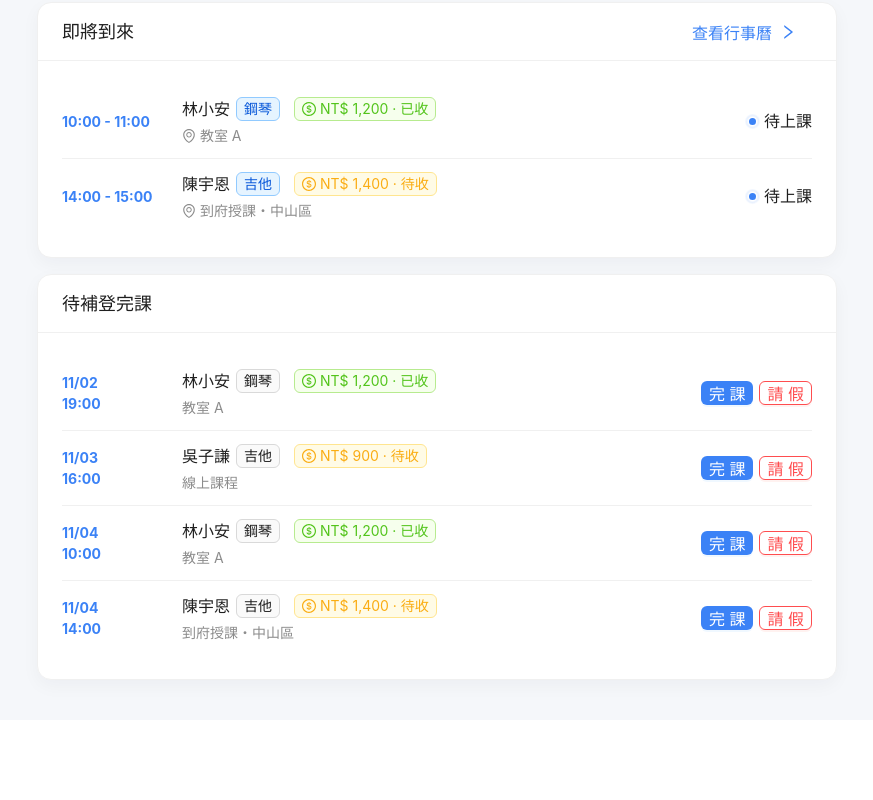
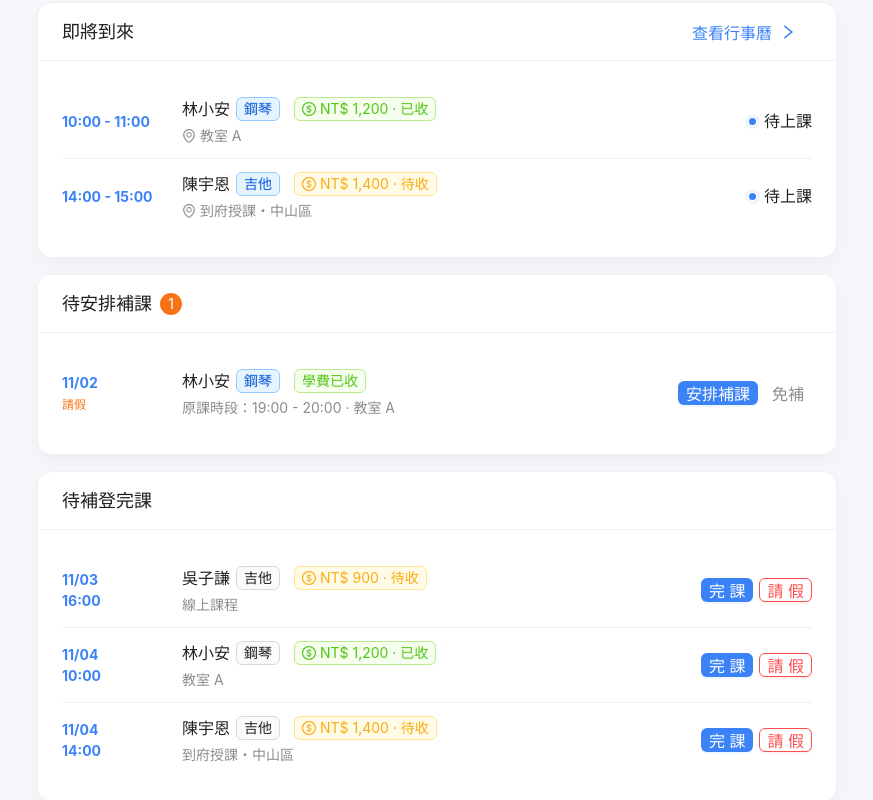
Before and after one commit to 345MAXU543/Nomad_V2, a React (Vite) app: page /calendar in a window 1280 px wide. Shown: the part 340-1140 px from the top of the page, without its empty margins (203-1076 px from the left). Before the commit the page ends 1060 px from the top, so only its background shows below. Built offline with nearby package versions, Linux system fonts and the light colour scheme.

Commit message:
feat: implement lightweight makeup lesson reschedule tracking

```diff
--- a/src/pages/CalendarPage.tsx
+++ b/src/pages/CalendarPage.tsx
@@ -1,4 +1,4 @@
-import { useMemo, useState } from 'react'
+import { useCallback, useEffect, useMemo, useRef, useState } from 'react'
 import dayjs, { type Dayjs } from 'dayjs'
 import {
   Alert,
@@ -35,6 +35,7 @@ import {
   SyncOutlined,
 } from '@ant-design/icons'
 import zhTW from 'antd/locale/zh_TW'
+import { useLocation } from 'react-router-dom'
 import { useAppStore } from '../store/useAppStore'
 import type { Lesson, LessonStatus, PaymentStatus } from '../types'
 import type { DefaultOptionType } from 'antd/es/select'
@@ -83,6 +84,7 @@ const findConflicts = (
 }
 
 export default function CalendarPage() {
+  const location = useLocation()
   const students = useAppStore((state) => state.students)
   const lessons = useAppStore((state) => state.lessons)
   const settings = useAppStore((state) => state.settings)
@@ -93,6 +95,7 @@ export default function CalendarPage() {
   const deleteLesson = useAppStore((state) => state.deleteLesson)
   const deleteRecurringLessons = useAppStore((state) => state.deleteRecurringLessons)
   const updateLessonStatus = useAppStore((state) => state.updateLessonStatus)
+  const markLeaveWaived = useAppStore((state) => state.markLeaveWaived)
   const updateLessonPaymentStatus = useAppStore((state) => state.updateLessonPaymentStatus)
 
   const [viewMode, setViewMode] = useState<'月檢視' | '列表檢視'>('月檢視')
@@ -103,6 +106,7 @@ export default function CalendarPage() {
   const [commuteDrawerOpen, setCommuteDrawerOpen] = useState(false)
   const [editingLesson, setEditingLesson] = useState<Lesson | null>(null)
   const [recurringDeleteLesson, setRecurringDeleteLesson] = useState<Lesson | null>(null)
+  const [makeupForLesson, setMakeupForLesson] = useState<Lesson | null>(null)
   const [excludedDates, setExcludedDates] = useState<string[]>([])
   const [form] = Form.useForm<LessonFormValues>()
 
@@ -159,6 +163,7 @@ export default function CalendarPage() {
 
   const openNewLesson = () => {
     setEditingLesson(null)
+    setMakeupForLesson(null)
     setExcludedDates([])
     const fallbackFee = settings.defaultFee ?? 1200
     form.setFieldsValue({
@@ -181,6 +186,7 @@ export default function CalendarPage() {
 
   const openEditLesson = (lesson: Lesson) => {
     setEditingLesson(lesson)
+    setMakeupForLesson(null)
     setExcludedDates([])
     const student = students.find((item) => item.id === lesson.studentId)
     form.setFieldsValue({
@@ -198,11 +204,74 @@ export default function CalendarPage() {
     setLessonDrawerOpen(true)
   }
 
+  const makeupHandledRef = useRef<string | null>(null)
+
+  const openMakeupLesson = useCallback((leaveLesson: Lesson) => {
+    setEditingLesson(null)
+    setMakeupForLesson(leaveLesson)
+    setExcludedDates([])
+    const proposedDate = selectedDate.isBefore(dayjs().subtract(1, 'day')) ? dayjs().add(1, 'day') : selectedDate
+    form.setFieldsValue({
+      studentId: leaveLesson.studentId,
+      subject: leaveLesson.subject,
+      date: proposedDate,
+      startTime: toTime(leaveLesson.startTime),
+      endTime: toTime(leaveLesson.endTime),
+      location: leaveLesson.location,
+      notes: `補 ${dayjs(leaveLesson.date).format('YYYY/MM/DD')} 請假課程`,
+      fee: 0,
+      paymentStatus: 'paid',
+      isRecurring: false,
+      skipConflictDates: false,
+    })
+    setLessonDrawerOpen(true)
+  }, [form, selectedDate])
+
+  // 接收來自外部頁面（如 Dashboard）傳遞進來的補課請求
+  useEffect(() => {
+    const stateObj = location.state as { makeupLessonId?: string } | null
+    const targetId = stateObj?.makeupLessonId
+    if (targetId && makeupHandledRef.current !== targetId) {
+      makeupHandledRef.current = targetId
+      const leaveLesson = lessons.find((l) => l.id === targetId)
+      if (leaveLesson) {
+        window.history.replaceState({}, document.title)
+        const timer = setTimeout(() => {
+          openMakeupLesson(leaveLesson)
+        }, 0)
+        return () => clearTimeout(timer)
+      }
+    }
+  }, [location.state, lessons, openMakeupLesson])
+
   const submitLesson = (values: LessonFormValues) => {
     const student = students.find((item) => item.id === values.studentId)
     if (!student) return
     const fallbackFee = student.defaultFee ?? settings.defaultFee ?? 1200
     const fee = values.fee !== undefined ? values.fee : fallbackFee
+
+    // 補課儲存邏輯
+    if (makeupForLesson) {
+      addLesson({
+        studentId: student.id,
+        studentName: student.name,
+        subject: values.subject,
+        date: values.date.format('YYYY-MM-DD'),
+        startTime: values.startTime.format('HH:mm'),
+        endTime: values.endTime.format('HH:mm'),
+        location: values.location,
+        notes: values.notes,
+        fee,
+        paymentStatus: values.paymentStatus ?? 'paid',
+        status: 'scheduled' as LessonStatus,
+        isMakeup: true,
+        makeupForLessonId: makeupForLesson.id,
+      })
+      setMakeupForLesson(null)
+      setLessonDrawerOpen(false)
+      void message.success(`已為【${student.name}】安排補課`)
+      return
+    }
 
     // 週期性排課邏輯
     if (!editingLesson && values.isRecurring) {
@@ -290,6 +359,9 @@ export default function CalendarPage() {
   const renderLesson = (lesson: Lesson) => {
     const conflicts = findConflicts(lesson.date, lesson.startTime, lesson.endTime, lessons, lesson.id)
     const hasConflict = conflicts.length > 0
+    const rescheduledTarget = lesson.rescheduledLessonId && lesson.rescheduledLessonId !== 'waived'
+      ? lessons.find((l) => l.id === lesson.rescheduledLessonId)
+      : null
 
     return (
       <List.Item key={lesson.id}>
@@ -302,6 +374,9 @@ export default function CalendarPage() {
             <Space size={6} wrap align="center">
               <span className="lesson-name">{lesson.studentName}</span>
               <Tag color="blue">{lesson.subject}</Tag>
+              {lesson.isMakeup ? (
+                <Tag color="cyan">補課</Tag>
+              ) : null}
               {lesson.recurringGroupId ? (
                 <Tag color="purple" icon={<SyncOutlined />}>循環</Tag>
               ) : null}
@@ -309,6 +384,15 @@ export default function CalendarPage() {
                 <Tag color="error" icon={<AlertOutlined />} title={`與 ${conflicts.map((c) => c.studentName).join('、')} 衝堂`}>
                   衝堂
                 </Tag>
+              ) : null}
+              {lesson.status === 'leave' ? (
+                lesson.rescheduledLessonId === 'waived' ? (
+                  <Tag>已免補課</Tag>
+                ) : rescheduledTarget ? (
+                  <Tag color="green">已排補課 {dayjs(rescheduledTarget.date).format('MM/DD')}</Tag>
+                ) : (
+                  <Tag color="orange">待排補課</Tag>
+                )
               ) : null}
               {lesson.fee !== undefined ? (
                 <Tag
@@ -335,6 +419,26 @@ export default function CalendarPage() {
               ]}
               onChange={(status: LessonStatus) => updateLessonStatus(lesson.id, status)}
             />
+            {lesson.status === 'leave' && !lesson.rescheduledLessonId && (
+              <Button type="primary" ghost size="small" onClick={() => openMakeupLesson(lesson)}>
+                安排補課
+              </Button>
+            )}
+            {lesson.status === 'leave' && !lesson.rescheduledLessonId && (
+              <Popconfirm
+                title="確認此堂請假免補課？"
+                okText="確認免補"
+                cancelText="取消"
+                onConfirm={() => {
+                  markLeaveWaived(lesson.id)
+                  void message.success('已標記為免補課')
+                }}
+              >
+                <Button type="text" size="small" style={{ color: '#8c8c8c' }}>
+                  免補
+                </Button>
+              </Popconfirm>
+            )}
             <Button type="link" size="small" onClick={() => openEditLesson(lesson)}>編輯</Button>
             {lesson.recurringGroupId ? (
               <Button danger type="text" size="small" onClick={() => setRecurringDeleteLesson(lesson)}>刪除</Button>
@@ -412,13 +516,25 @@ export default function CalendarPage() {
       </Space>
     </Drawer>
     <Drawer
-      title={editingLesson ? '編輯排課' : '新增排課'}
+      title={makeupForLesson ? `安排補課 · ${makeupForLesson.studentName}` : editingLesson ? '編輯排課' : '新增排課'}
       placement="right"
       width={440}
       open={lessonDrawerOpen}
-      onClose={() => setLessonDrawerOpen(false)}
-      extra={<Button type="primary" onClick={() => form.submit()}>{editingLesson ? '儲存' : '新增'}</Button>}
+      onClose={() => {
+        setLessonDrawerOpen(false)
+        setMakeupForLesson(null)
+      }}
+      extra={<Button type="primary" onClick={() => form.submit()}>{makeupForLesson ? '確認補課' : editingLesson ? '儲存' : '新增'}</Button>}
     >
+      {makeupForLesson && (
+        <Alert
+          type="info"
+          showIcon
+          style={{ marginBottom: 16 }}
+          message={`此為補課排程（原請假課：${dayjs(makeupForLesson.date).format('YYYY/MM/DD')}）`}
+          description="系統已自動帶入學員與科目，補課預設學費已標記為已結清。"
+        />
+      )}
       <Form
         form={form}
         layout="vertical"
@@ -428,7 +544,11 @@ export default function CalendarPage() {
         initialValues={{ isRecurring: false, recurringFrequency: 'weekly', recurringCount: 4, skipConflictDates: false }}
       >
         <Form.Item name="studentId" label="學員" rules={[{ required: true, message: '請選擇學員' }]}>
-          <Select placeholder="選擇學員" options={students.map((student) => ({ value: student.id, label: `${student.name}・${student.subjects.join('、')}` }))} />
+          <Select
+            disabled={Boolean(makeupForLesson)}
+            placeholder="選擇學員"
+            options={students.map((student) => ({ value: student.id, label: `${student.name}・${student.subjects.join('、')}` }))}
+          />
         </Form.Item>
         <Form.Item name="subject" label="課程科目" rules={[{ required: true, message: '請選擇課程種類' }]}>
           <Select placeholder="請選擇課程種類" options={lessonSubjectOptions} />
@@ -480,8 +600,8 @@ export default function CalendarPage() {
           />
         )}
 
-        {/* 週期性重複排課選項（僅新增排課時可用） */}
-        {!editingLesson && (
+        {/* 週期性重複排課選項（僅新增排課時可用，補課不適用週期） */}
+        {!editingLesson && !makeupForLesson && (
           <Card size="small" style={{ marginBottom: 16, background: 'rgba(59, 130, 246, 0.04)', borderColor: 'rgba(59, 130, 246, 0.2)' }}>
             <Flex justify="space-between" align="center" style={{ marginBottom: formIsRecurring ? 12 : 0 }}>
               <Space>
--- a/src/pages/DashboardPage.tsx
+++ b/src/pages/DashboardPage.tsx
@@ -16,11 +16,13 @@ export default function DashboardPage() {
   const lessons = useAppStore((state) => state.lessons)
   const updateLessonStatus = useAppStore((state) => state.updateLessonStatus)
   const updateLessonPaymentStatus = useAppStore((state) => state.updateLessonPaymentStatus)
+  const markLeaveWaived = useAppStore((state) => state.markLeaveWaived)
 
   const today = dayjs().format('YYYY-MM-DD')
   const todayLessons = lessons.filter((lesson) => lesson.date === today)
   const upcoming = todayLessons.filter((lesson) => lesson.status === 'scheduled').sort((a, b) => a.startTime.localeCompare(b.startTime))
   const pending = lessons.filter((lesson) => lesson.status === 'scheduled' && lesson.date <= today).sort((a, b) => `${a.date}${a.startTime}`.localeCompare(`${b.date}${b.startTime}`))
+  const pendingMakeups = lessons.filter((lesson) => lesson.status === 'leave' && !lesson.rescheduledLessonId).sort((a, b) => b.date.localeCompare(a.date))
 
   const todayActiveLessons = todayLessons.filter((lesson) => lesson.status !== 'leave')
   const todayExpectedIncome = todayActiveLessons.reduce((sum, lesson) => sum + (lesson.fee ?? 0), 0)
@@ -90,6 +92,9 @@ export default function DashboardPage() {
                     <Space size={6} wrap align="center">
                       <span className="lesson-name">{lesson.studentName}</span>
                       <Tag color="blue">{lesson.subject}</Tag>
+                      {lesson.isMakeup ? (
+                        <Tag color="cyan">補課</Tag>
+                      ) : null}
                       {lesson.recurringGroupId ? (
                         <Tag color="purple" icon={<SyncOutlined />}>循環</Tag>
                       ) : null}
@@ -118,6 +123,67 @@ export default function DashboardPage() {
       )}
     </Card>
 
+    {/* 待安排補課追蹤清單 */}
+    {pendingMakeups.length > 0 && (
+      <Card
+        className="surface-card"
+        title={
+          <Space>
+            <span>待安排補課</span>
+            <Badge count={pendingMakeups.length} style={{ backgroundColor: '#f97316' }} />
+          </Space>
+        }
+        style={{ marginBottom: 16 }}
+      >
+        <List
+          className="lesson-list"
+          dataSource={pendingMakeups}
+          renderItem={(lesson) => (
+            <List.Item>
+              <div className="lesson-row">
+                <div className="lesson-time">
+                  {dayjs(lesson.date).format('MM/DD')}<br />
+                  <span style={{ fontSize: 12, color: '#f97316' }}>請假</span>
+                </div>
+                <div className="lesson-main">
+                  <Space size={6} wrap align="center">
+                    <span className="lesson-name">{lesson.studentName}</span>
+                    <Tag color="blue">{lesson.subject}</Tag>
+                    {lesson.fee !== undefined ? (
+                      <Tag color={lesson.paymentStatus === 'paid' ? 'success' : 'warning'}>
+                        {lesson.paymentStatus === 'paid' ? '學費已收' : '學費待收'}
+                      </Tag>
+                    ) : null}
+                  </Space>
+                  <div className="lesson-meta">原課時段：{lesson.startTime} - {lesson.endTime} · {lesson.location}</div>
+                </div>
+                <Space size={6}>
+                  <Button
+                    type="primary"
+                    size="small"
+                    onClick={() => navigate('/calendar', { state: { makeupLessonId: lesson.id } })}
+                  >
+                    安排補課
+                  </Button>
+                  <Button
+                    type="text"
+                    size="small"
+                    style={{ color: '#8c8c8c' }}
+                    onClick={() => {
+                      markLeaveWaived(lesson.id)
+                      void message.success('已標記為免補課')
+                    }}
+                  >
+                    免補
+                  </Button>
+                </Space>
+              </div>
+            </List.Item>
+          )}
+        />
+      </Card>
+    )}
+
     <Card className="surface-card" title="待補登完課">
       {pending.length === 0 ? <Empty description="沒有待補登課程" /> : (
         <List
@@ -135,6 +201,9 @@ export default function DashboardPage() {
                     <Space size={6} wrap align="center">
                       <span className="lesson-name">{lesson.studentName}</span>
                       <Tag>{lesson.subject}</Tag>
+                      {lesson.isMakeup ? (
+                        <Tag color="cyan">補課</Tag>
+                      ) : null}
                       {lesson.recurringGroupId ? (
                         <Tag color="purple" icon={<SyncOutlined />}>循環</Tag>
                       ) : null}
--- a/src/pages/StudentsPage.tsx
+++ b/src/pages/StudentsPage.tsx
@@ -8,6 +8,7 @@ type StudentFormValues = Omit<Student, 'id' | 'active' | 'subject'>
 
 export default function StudentsPage() {
   const students = useAppStore((state) => state.students)
+  const lessons = useAppStore((state) => state.lessons)
   const courseTypes = useAppStore((state) => state.settings.courseTypes)
   const addStudent = useAppStore((state) => state.addStudent)
   const updateStudent = useAppStore((state) => state.updateStudent)
@@ -70,7 +71,12 @@ export default function StudentsPage() {
         className="student-list"
         dataSource={visibleStudents}
         locale={{ emptyText: '找不到符合的學員' }}
-        renderItem={(student) => (
+        renderItem={(student) => {
+          const pendingMakeupCount = lessons.filter(
+            (l) => l.studentId === student.id && l.status === 'leave' && !l.rescheduledLessonId
+          ).length
+
+          return (
             <List.Item>
               <div className="student-card">
                 <Avatar size={44} style={{ backgroundColor: student.avatarColor ?? '#3b82f6' }}>{student.name.slice(0, 1)}</Avatar>
@@ -86,13 +92,17 @@ export default function StudentsPage() {
                     {student.billingCycle ? (
                       <Tag>{student.billingCycle === 'monthly' ? '月結' : '單堂'}</Tag>
                     ) : null}
+                    {pendingMakeupCount > 0 ? (
+                      <Tag color="volcano">待補 {pendingMakeupCount} 堂</Tag>
+                    ) : null}
                   </div>
                   <div className="student-location">預設地點：{student.defaultLocation || '未設定'}</div>
                 </div>
                 <Button type="link" onClick={() => openDrawer(student)}>編輯</Button>
               </div>
             </List.Item>
-        )}
+          )
+        }}
       />
     </Card>
     <Drawer
--- a/src/store/useAppStore.ts
+++ b/src/store/useAppStore.ts
@@ -14,6 +14,7 @@ type AppState = BackupPayload & {
   deleteLesson: (id: string) => void
   deleteRecurringLessons: (recurringGroupId: string, fromDate?: string) => void
   updateLessonStatus: (id: string, status: LessonStatus) => void
+  markLeaveWaived: (lessonId: string) => void
   updateLessonPaymentStatus: (id: string, status: PaymentStatus) => void
   batchUpdateLessonPaymentStatus: (ids: string[], status: PaymentStatus) => void
   updateSettings: (data: Partial<AppSettings>) => void
@@ -68,7 +69,7 @@ export const createSeedData = (): BackupPayload => {
       lesson('lesson-today-2', students[1], 0, '14:00', '15:00', 'scheduled', 'unpaid'),
       lesson('lesson-today-3', students[2], 0, '18:30', '19:30', 'completed', 'paid'),
       lesson('lesson-yesterday', students[3], -1, '16:00', '17:00', 'scheduled', 'unpaid'),
-      lesson('lesson-before-yesterday', students[0], -2, '19:00', '20:00', 'scheduled', 'paid'),
+      lesson('lesson-before-yesterday', students[0], -2, '19:00', '20:00', 'leave', 'paid'),
       lesson('lesson-tomorrow-1', students[2], 1, '11:00', '12:00', 'scheduled', 'unpaid'),
       lesson('lesson-tomorrow-2', students[3], 1, '15:30', '16:30', 'scheduled', 'unpaid'),
     ],
@@ -90,7 +91,20 @@ export const useAppStore = create<AppState>()(persist((set) => ({
   addLesson: (lesson) => set((state) => {
     const student = state.students.find((s) => s.id === lesson.studentId)
     const fee = lesson.fee !== undefined ? lesson.fee : (student?.defaultFee ?? state.settings.defaultFee ?? 1200)
-    return { lessons: [...state.lessons, { ...lesson, fee, paymentStatus: lesson.paymentStatus ?? 'unpaid', id: createId() }] }
+    const newId = createId()
+    const newLesson: Lesson = {
+      ...lesson,
+      fee,
+      paymentStatus: lesson.paymentStatus ?? 'unpaid',
+      id: newId,
+    }
+    const updatedLessons = state.lessons.map((l) => {
+      if (lesson.makeupForLessonId && l.id === lesson.makeupForLessonId) {
+        return { ...l, rescheduledLessonId: newId }
+      }
+      return l
+    })
+    return { lessons: [...updatedLessons, newLesson] }
   }),
   addLessons: (newLessons) => set((state) => {
     const prepared = newLessons.map((lesson) => {
@@ -106,7 +120,22 @@ export const useAppStore = create<AppState>()(persist((set) => ({
     return { lessons: [...state.lessons, ...prepared] }
   }),
   updateLesson: (id, data) => set((state) => ({ lessons: state.lessons.map((lesson) => lesson.id === id ? { ...lesson, ...data } : lesson) })),
-  deleteLesson: (id) => set((state) => ({ lessons: state.lessons.filter((lesson) => lesson.id !== id) })),
+  deleteLesson: (id) => set((state) => {
+    const target = state.lessons.find((l) => l.id === id)
+    return {
+      lessons: state.lessons
+        .filter((l) => l.id !== id)
+        .map((l) => {
+          if (target?.makeupForLessonId && l.id === target.makeupForLessonId) {
+            return { ...l, rescheduledLessonId: undefined }
+          }
+          if (target?.rescheduledLessonId && l.id === target.rescheduledLessonId) {
+            return { ...l, isMakeup: false, makeupForLessonId: undefined }
+          }
+          return l
+        }),
+    }
+  }),
   deleteRecurringLessons: (recurringGroupId, fromDate) => set((state) => ({
     lessons: state.lessons.filter((lesson) => {
       if (lesson.recurringGroupId !== recurringGroupId) return true
@@ -114,7 +143,19 @@ export const useAppStore = create<AppState>()(persist((set) => ({
       return false
     }),
   })),
-  updateLessonStatus: (id, status) => set((state) => ({ lessons: state.lessons.map((lesson) => lesson.id === id ? { ...lesson, status } : lesson) })),
+  updateLessonStatus: (id, status) => set((state) => ({
+    lessons: state.lessons.map((lesson) => {
+      if (lesson.id === id) {
+        // If status changes away from leave, reset rescheduledLessonId
+        const rescheduledLessonId = status === 'leave' ? lesson.rescheduledLessonId : undefined
+        return { ...lesson, status, rescheduledLessonId }
+      }
+      return lesson
+    }),
+  })),
+  markLeaveWaived: (lessonId) => set((state) => ({
+    lessons: state.lessons.map((lesson) => lesson.id === lessonId ? { ...lesson, rescheduledLessonId: 'waived' } : lesson),
+  })),
   updateLessonPaymentStatus: (id, paymentStatus) => set((state) => ({
     lessons: state.lessons.map((lesson) => lesson.id === id ? { ...lesson, paymentStatus, paidAt: paymentStatus === 'paid' ? dayjs().format('YYYY-MM-DD HH:mm') : undefined } : lesson),
   })),
--- a/src/types/index.ts
+++ b/src/types/index.ts
@@ -38,6 +38,9 @@ export interface Lesson {
   paymentStatus?: PaymentStatus
   paidAt?: string
   recurringGroupId?: string
+  isMakeup?: boolean
+  rescheduledLessonId?: string
+  makeupForLessonId?: string
 }
 
 export interface AppSettings {
```
Lines whose indentation alone changed are shown as unchanged.
